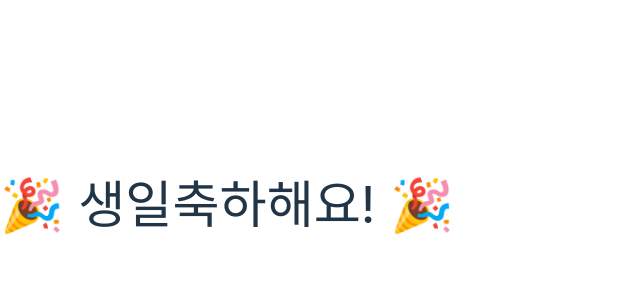
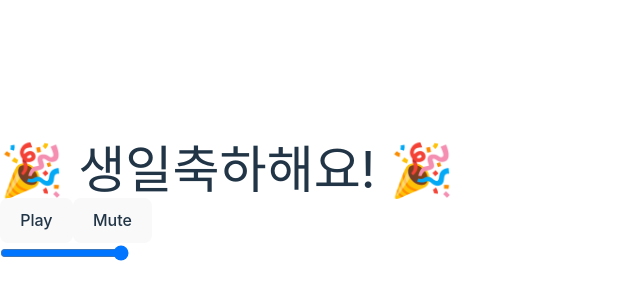
Before and after one commit to my-ggott-games/HBD0324, a React (Vite) app: page /happy-birthday in a window 1280 px wide. Shown: the part 196-496 px from the top of the page, without its empty margins (0-640 px from the left). Built offline with nearby package versions, Linux system fonts and the light colour scheme.

Commit message:
[dev] feat: 배경음악, 볼륨조절 UI 추가

```diff
--- /dev/null
+++ b/src/components/AudioPlayer.tsx
@@ -0,0 +1,48 @@
+import React, {useState, useRef, useEffect} from 'react';
+
+const AudioPlayer = () => {
+    const [isPlaying, setIsPlaying] = useState(false);
+    const [isMuted, setIsMuted] = useState(false);
+    const [volume, setVolume] = useState(1);
+    const audioRef = useRef<HTMLAudioElement>(null);
+
+    useEffect(() => {
+        if (audioRef.current) {
+            audioRef.current.volume = volume;
+            audioRef.current.muted = isMuted;
+        }
+    }, [volume, isMuted]);
+
+    const togglePlayPause = () => {
+        const audio = audioRef.current;
+        if (audio) {
+            const isAudioPlaying = !isPlaying;
+            setIsPlaying(isAudioPlaying);
+            isAudioPlaying ? audio.play() : audio.pause();
+        }
+    };
+
+    const toggleMute = () => {
+        setIsMuted(!isMuted);
+        setVolume(!isMuted ? 0 : 1);
+    };
+
+    const handleVolumeChange = (e: React.ChangeEvent<HTMLInputElement>) => {
+        const newVolume = parseFloat(e.target.value);
+        setVolume(newVolume);
+        setIsMuted(newVolume === 0);
+    };
+
+    return (
+        <div>
+            <audio ref={audioRef} src="/감자튀김%20옴뇸뇸.m4a" loop muted={isMuted}></audio>
+            <button onClick={togglePlayPause}>{isPlaying ? 'Pause' : 'Play'}</button>
+            <button onClick={toggleMute}>{isMuted ? 'Unmute' : 'Mute'}</button>
+            <div className="hidden md:block"> {/* 데스크탑 환경에서만 볼륨 조절 UI 표시 */}
+                <input type="range" min="0" max="1" step="0.01" value={volume} onChange={handleVolumeChange} />
+            </div>
+        </div>
+    );
+};
+
+export default AudioPlayer;
--- a/src/components/BirthdayPage.tsx
+++ b/src/components/BirthdayPage.tsx
@@ -1,7 +1,10 @@
+import AudioPlayer from './AudioPlayer';
+
 function BirthdayPage() {
     return (
         <div className="text-center">
             <h1 className="text-3xl font-bold">🎉 생일축하해요! 🎉</h1>
+            <AudioPlayer />
         </div>
     );
 }
```
Also changed, not shown: 1 other file (tests, documents, lock files or other folders).
